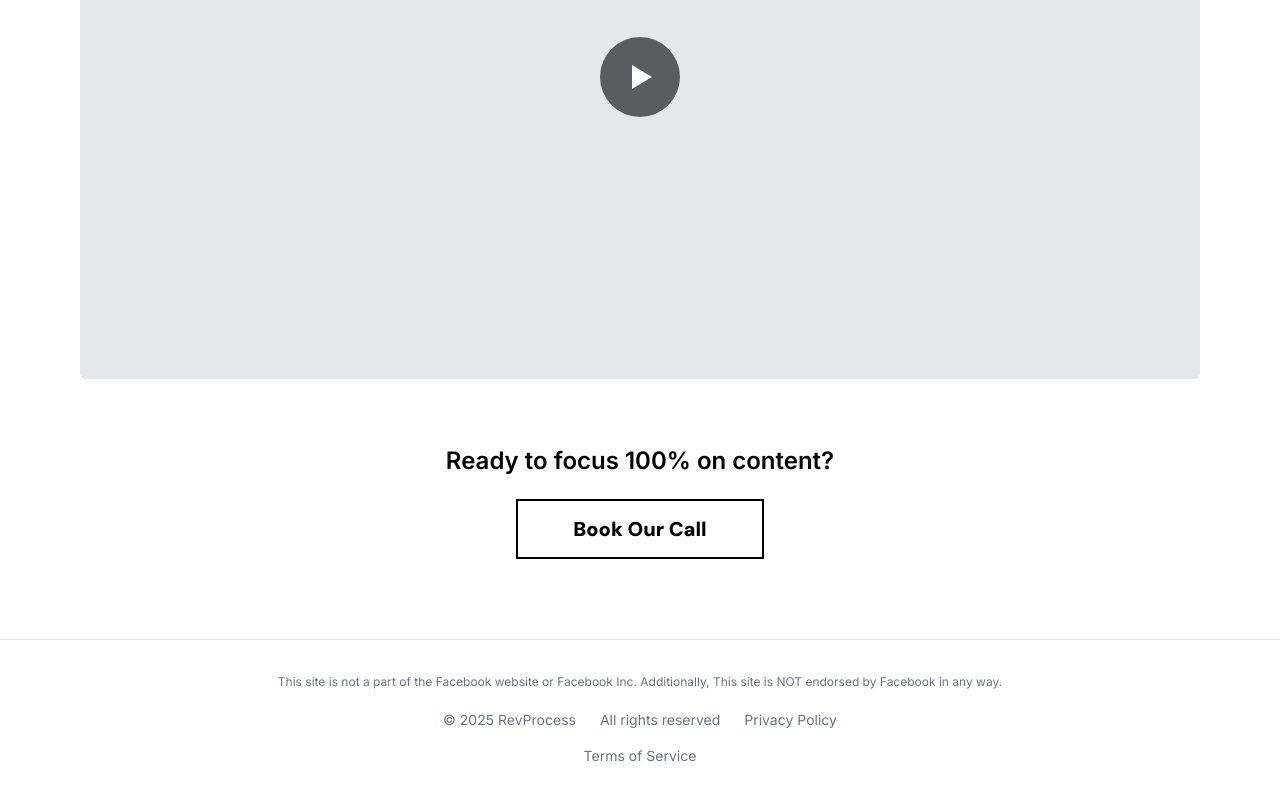
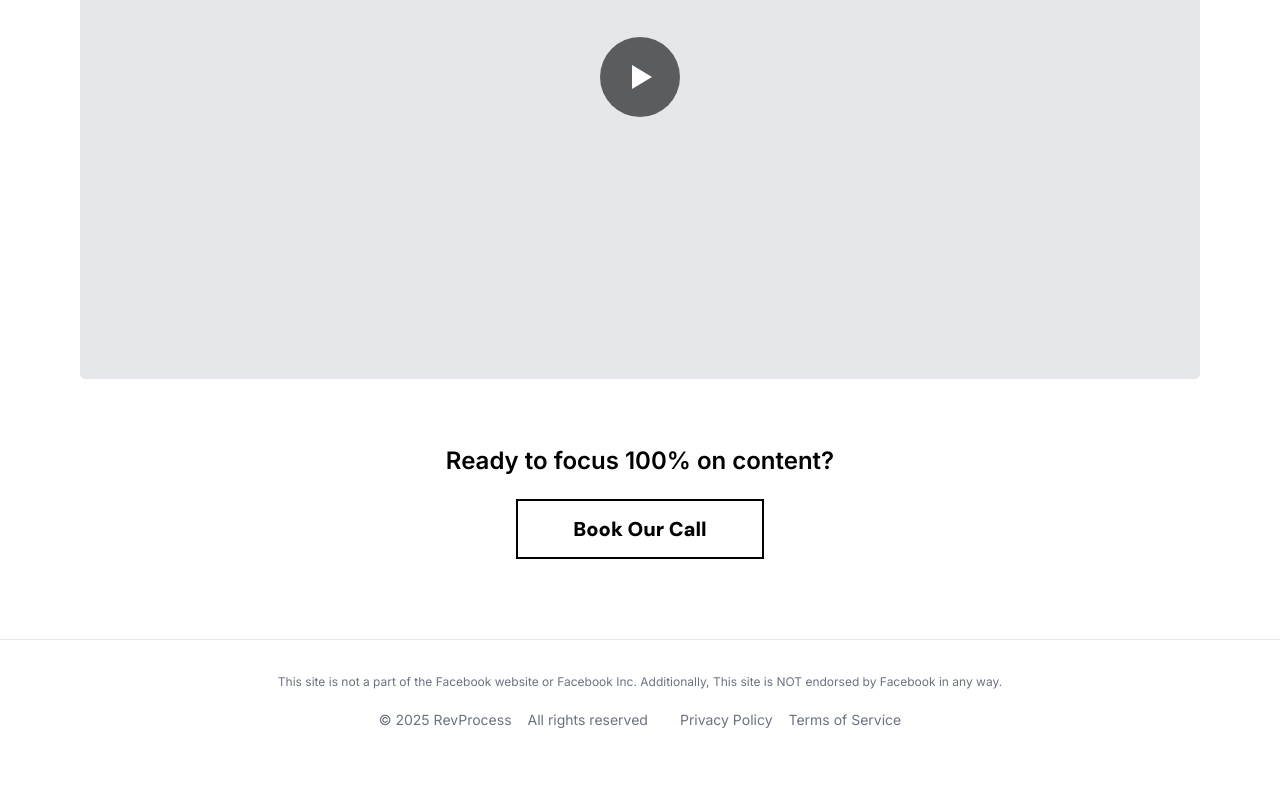
Before and after one commit to Jonfr0/revprocess, a Next.js app: page / in a window 1280 px wide. Shown: the part 771-1571 px from the top of the page. After the commit the page ends 1535 px from the top, so only its background shows below. Built offline with nearby package versions, Linux system fonts and the light colour scheme.

Commit message:
fixed the footer

```diff
--- a/src/app/page.tsx
+++ b/src/app/page.tsx
@@ -107,15 +107,17 @@ export default function Home() {
               This site is not a part of the Facebook website or Facebook Inc. Additionally, This site is NOT endorsed by Facebook in any way.
             </p>
 
-            {/* Footer Links */}
-            <nav aria-label="Footer" className="flex flex-col items-center gap-2">
-                             <ul className="grid grid-cols-2 sm:grid-cols-2 md:flex md:flex-wrap items-center justify-center gap-3 sm:gap-3 md:gap-x-6 gap-y-2 text-text-gray text-xs sm:text-sm leading-6 max-w-[470px] mx-auto">
-                 <li className="inline-flex items-center h-6 justify-center sm:justify-center md:justify-start">© 2025 RevProcess</li>
-                 <li className="inline-flex items-center h-6 justify-center sm:justify-center md:justify-start">All rights reserved</li>
-                 <li className="inline-flex items-center h-6 justify-center sm:justify-center md:justify-start"><Link href="/privacy" className="inline-flex items-center h-6 min-h-0 min-w-0 hover:underline">Privacy Policy</Link></li>
-                 <li className="inline-flex items-center h-6 justify-center sm:justify-center md:justify-start"><Link href="/terms" className="inline-flex items-center h-6 min-h-0 min-w-0 hover:underline">Terms of Service</Link></li>
-               </ul>
-            </nav>
+                          {/* Footer Links */}
+              <nav aria-label="Footer" className="flex flex-col sm:flex-row items-center justify-center gap-4 sm:gap-8 text-text-gray text-xs sm:text-sm leading-6">
+                <ul className="flex items-center gap-4">
+                  <li>© 2025 RevProcess</li>
+                  <li>All rights reserved</li>
+                </ul>
+                <ul className="flex items-center gap-4">
+                  <li><Link href="/privacy" className="hover:underline">Privacy Policy</Link></li>
+                  <li><Link href="/terms" className="hover:underline">Terms of Service</Link></li>
+                </ul>
+              </nav>
           </div>
         </div>
       </footer>
```
